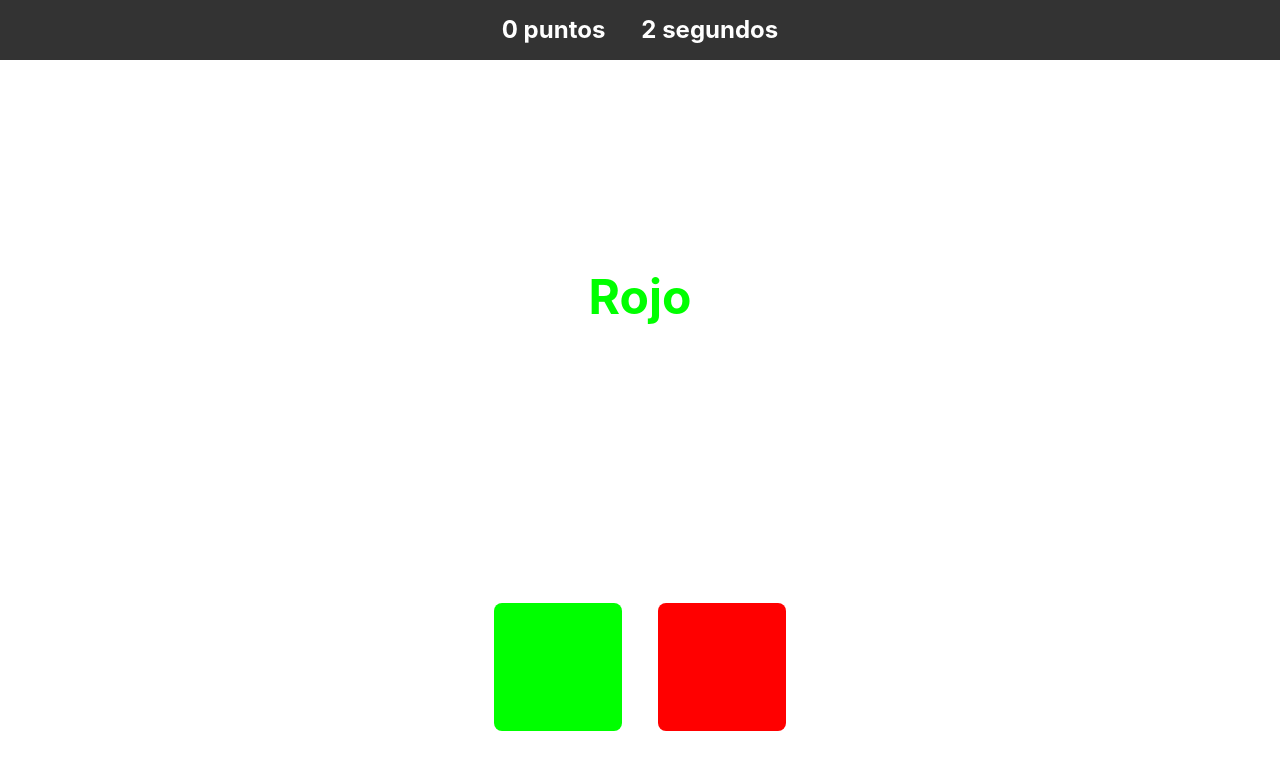
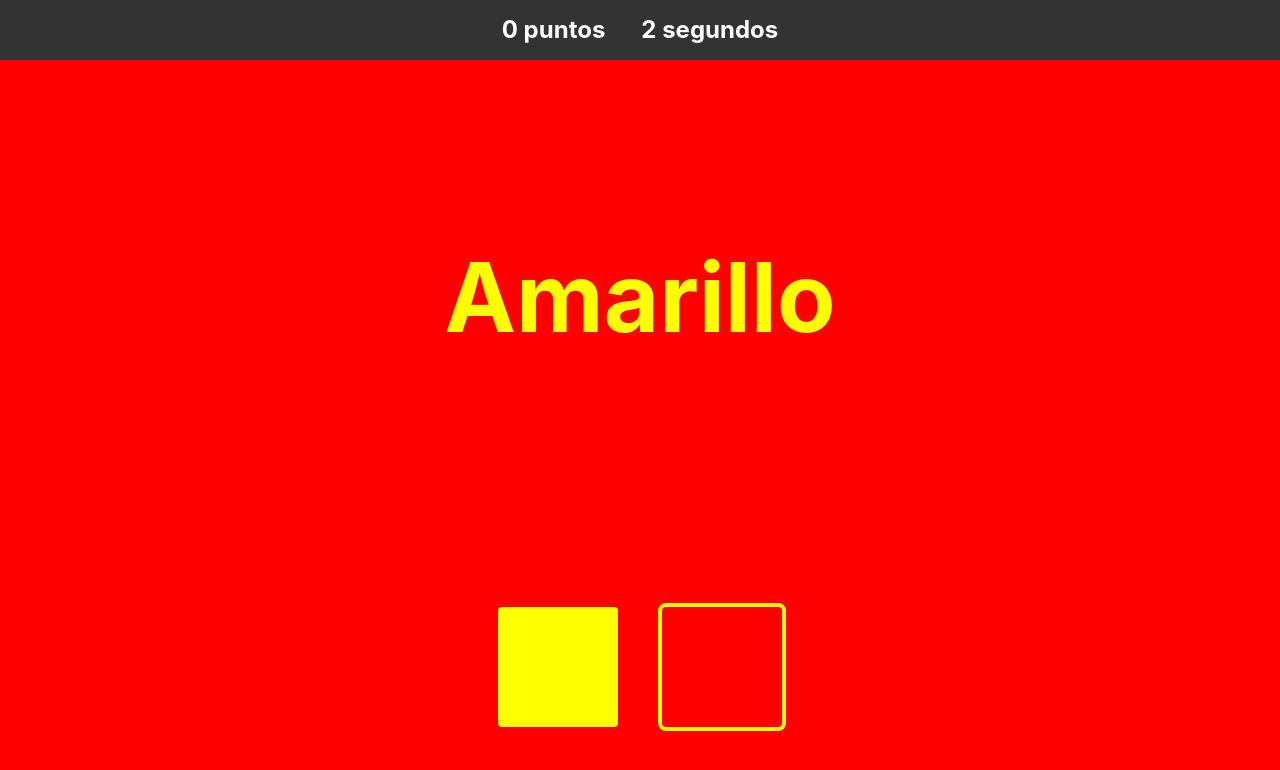
Before and after one commit to FlorcitaHnatiuk/challenges, a React (Vite) app: page / in a window 1280 px wide. Both pictures are taken after a click on the button "Jugar". Shown: the top 770 px of the page. Built offline with nearby package versions, Linux system fonts and the light colour scheme.

Commit message:
basic functionality ready

```diff
--- a/src/App.tsx
+++ b/src/App.tsx
@@ -15,6 +15,11 @@ const COLORS: Color[] = [
   {
     name: "verde",
     color: "#0f0",
+    correct: false,
+  },
+  {
+    name: "rosa",
+    color: "#f09",
     correct: false,
   },
   {
@@ -80,7 +85,7 @@ function App() {
   }, [status]);
 
   return (
-    <main>
+    <main style={{backgroundColor: status === "playing" ? gameColors[1].color : "inherit"}}>
       <header style={{backgroundColor: "#333"}}>
         <h1>{score} puntos</h1>
         <h1>{time} segundos</h1>
@@ -93,16 +98,16 @@ function App() {
         </section>
       )}
       <footer>
-        {status === "initial" && <button onClick={handlePlay}>Jugar</button>}
+        {status === "initial" && <button onClick={handlePlay} style={{width: 128, height: 64, backgroundColor: "#333"}}>Jugar</button>}
         {status === "finished" && <button onClick={() => setStatus("initial")}>Reiniciar</button>}
         {status === "playing" && (
           <>
             <button
-              style={{width: 128, height: 128, backgroundColor: gameColors[0].color}}
+              style={{border: `4px solid ${gameColors[1].color}`, width: 128, height: 128, backgroundColor: gameColors[0].color}}
               onClick={() => handleColorClick(gameColors[0])}
             />
             <button
-              style={{width: 128, height: 128, backgroundColor: gameColors[1].color}}
+              style={{border: `4px solid ${gameColors[0].color}`, width: 128, height: 128, backgroundColor: gameColors[1].color}}
               onClick={() => handleColorClick(gameColors[1])}
             />
           </>
--- a/src/index.css
+++ b/src/index.css
@@ -40,7 +40,7 @@ section {
   display: flex;
   align-items: center;
   justify-content: center;
-  font-size: 3rem;
+  font-size: 6rem;
   font-weight: bold;
 }
 
```
